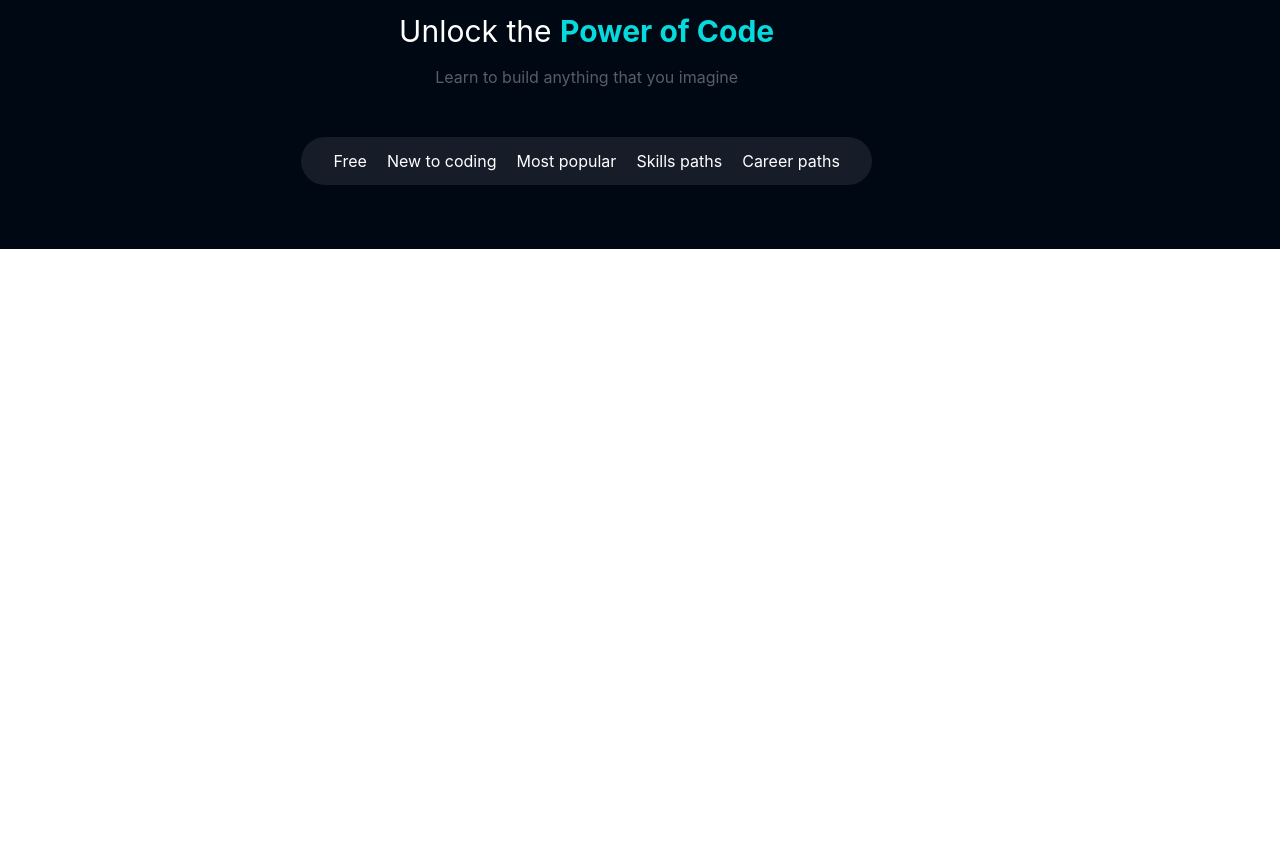
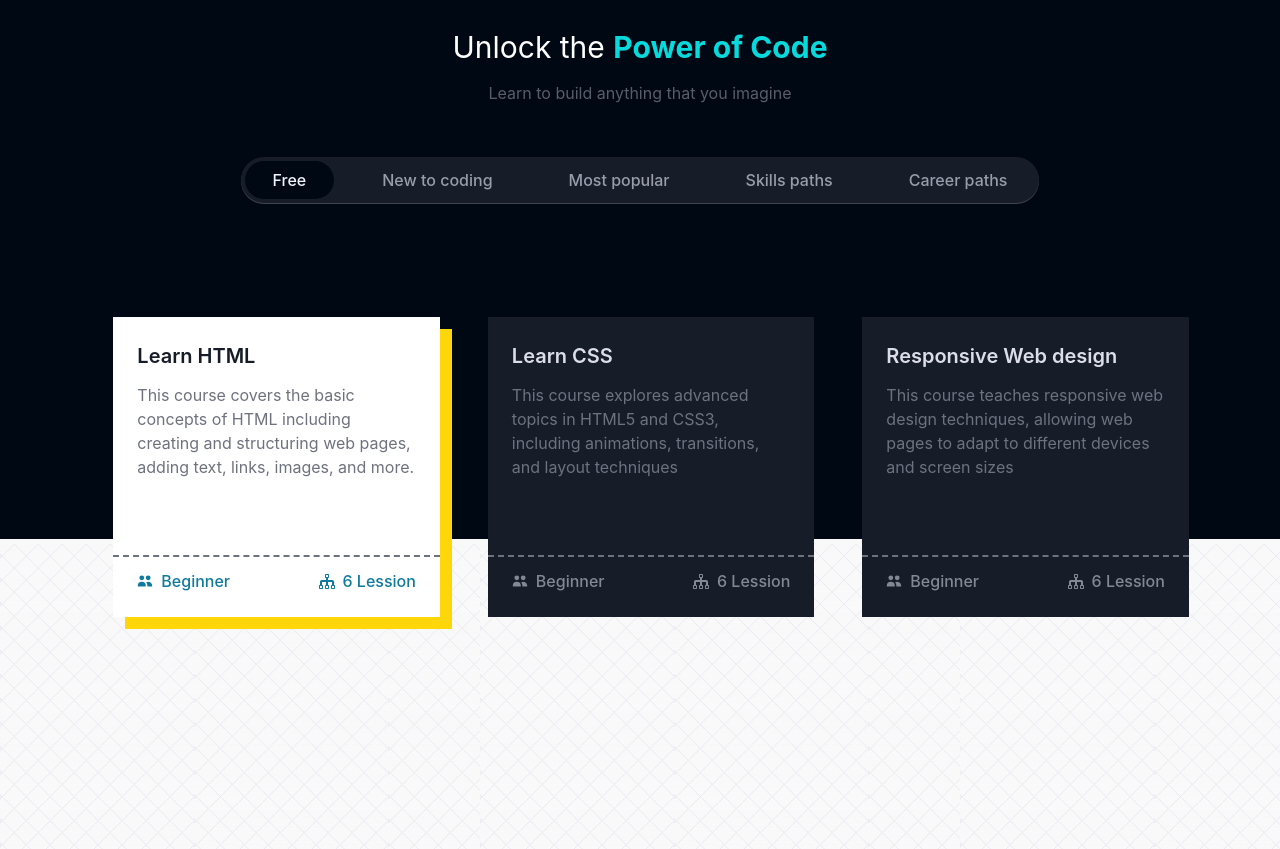
Before and after one commit to TheRitikDubey/StudyNotionEdtech, a React (Create React App) app in the folder client/: page / in a window 1280 px wide. Shown: the part 1560-2409 px from the top of the page. Before the commit the page ends 1809 px from the top, so only its background shows below. Built offline with nearby package versions, Linux system fonts and the light colour scheme.

Commit message:
Added tab section testing

```diff
--- a/client/src/App.css
+++ b/client/src/App.css
@@ -6,3 +6,6 @@
 html, body {
     overflow-x: hidden;
 }
+.homepage_bg {
+    background: url("../src/assets/Images/bghome.svg");
+}
--- /dev/null
+++ b/client/src/components/core/HomePage/CourseCard.jsx
@@ -0,0 +1,50 @@
+import React from "react";
+
+// Importing React Icons
+import { HiUsers } from "react-icons/hi";
+import { ImTree } from "react-icons/im";
+
+const CourseCard = ({cardData, currentCard, setCurrentCard}) => {
+  return (
+    <div
+      className={`w-[760px] lg:w-[70%] ${
+        currentCard === cardData?.heading
+          ? "bg-white shadow-[12px_12px_0_0] shadow-yellow-50"
+          : "bg-richblack-800"
+      }  text-richblack-25 h-[300px] box-border cursor-pointer`}
+      onClick={() => setCurrentCard(cardData?.heading)}
+    >
+      <div className="border-b-[2px] border-richblack-400 border-dashed h-[80%] p-6 flex flex-col gap-3">
+        <div
+          className={` ${
+            currentCard === cardData?.heading && "text-richblack-800"
+          } font-semibold text-[20px]`}
+        >
+          {cardData?.heading}
+        </div>
+
+        <div className="text-richblack-400">{cardData?.description}</div>
+      </div>
+
+      <div
+        className={`flex justify-between ${
+          currentCard === cardData?.heading ? "text-blue-300" : "text-richblack-300"
+        } px-6 py-3 font-medium`}
+      >
+        {/* Level */}
+        <div className="flex items-center gap-2 text-[16px]">
+          <HiUsers />
+          <p>{cardData?.level}</p>
+        </div>
+
+        {/* Flow Chart */}
+        <div className="flex items-center gap-2 text-[16px]">
+          <ImTree />
+          <p>{cardData?.lessionNumber} Lession</p>
+        </div>
+      </div>
+    </div>
+  );
+};
+
+export default CourseCard;
--- a/client/src/components/core/HomePage/ExploreCatalog.jsx
+++ b/client/src/components/core/HomePage/ExploreCatalog.jsx
@@ -1,7 +1,21 @@
-import React from "react";
+import React, { useState } from "react";
 import { HomePageExplore } from "../../../data/homepage-explore";
 import HighlightedText from "./HighlightedText";
+import CourseCard from "./CourseCard";
 function ExploreCatalog() {
+  const [currentTab, setCurrentTab] = useState(HomePageExplore[0].tag);
+  const [courses, setCourses] = useState(HomePageExplore[0].courses);
+  const [currentCard, setCurrentCard] = useState(
+    HomePageExplore[0].courses[0].heading
+  );
+
+  const setMyCards = (value) => {
+    console.log("Entering the dam",value);
+    setCurrentTab(value);
+    const result = HomePageExplore.filter((course) => course.tag === value);
+    setCourses(result[0].courses);
+    setCurrentCard(result[0].courses[0].heading);
+  };
   return (
     <div className="p-4 flex flex-col gap-8">
       <div className="flex flex-col gap-4 justify-center items-center">
@@ -12,16 +26,33 @@ function ExploreCatalog() {
           Learn to build anything that you imagine
         </div>
       </div>
-      <div className="rounded-full my-4 p-3 text-[16px] w-[50%] flex justify-evenly mx-auto bg bg-richblack-800">
-        {HomePageExplore.map((value, index) => {
+      {/* Tabs Section */}
+      <div className="hidden lg:flex gap-5 mt-5 mx-auto w-max bg-richblack-800 text-richblack-200 p-1 rounded-full font-medium drop-shadow-[0_1.5px_rgba(255,255,255,0.25)]">
+        {HomePageExplore.map((ele, index) => {
           return (
-            <>
-              <div className="cursor-pointer">{value.tag}</div>
-            </>
+            <div
+              className={` text-[16px] flex flex-row items-center gap-2 ${
+                currentTab === ele.tag
+                  ? "bg-richblack-900 text-richblack-5 font-medium"
+                  : "text-richblack-200"
+              } px-7 py-[7px] rounded-full transition-all duration-200 cursor-pointer hover:bg-richblack-900 hover:text-richblack-5`}
+              key={index}
+              onClick={() => setMyCards(ele.tag)}
+            >
+
+              {ele.tag}
+            </div>
           );
         })}
       </div>
-      <div></div>
+      <div className="hidden lg:block lg:h-[18rem] "></div>
+      <div className="flex absolute mt-[18rem] flex-col lg:flex-row gap-12 lg:ml-11 w-11/12">
+        {courses.map((value, index) => {
+          return (
+                <CourseCard cardData={value} currentCard={currentCard} setCurrentCard={setCurrentCard}  />
+          );
+        })}
+      </div>
     </div>
   );
 }
--- a/client/src/pages/HomePage.jsx
+++ b/client/src/pages/HomePage.jsx
@@ -7,9 +7,10 @@ import bannerMp4 from "../assets/Images/banner.mp4";
 import CodeBlock from "../components/core/HomePage/CodeBlock";
 import ExploreCatalog from "../components/core/HomePage/ExploreCatalog";
 import "./Pages.css";
+import "../App.css"
 function HomePage() {
   return (
-    <div className="text-white mt-16 w-11/12">
+    <div className="text-white mt-16 mx-auto">
       {/* Section 1 */}
 
       <div className="flex flex-col relative mx-auto w-11/12 items-center max-w-maxContent  justify-between">
@@ -130,8 +131,15 @@ function HomePage() {
       </div>
 
        {/*Course Card section  */}
-      <div>
+      <div className="w-11/12 mx-auto mt-[6rem] relative">
           <ExploreCatalog/>
+      </div>
+
+      {/* Get the skills you need for a job */}
+      <div className=" bg-pure-greys-5 text-richblack-700">
+          <div className="homepage_bg w-full h-[310px]">
+
+          </div>
       </div>
     </div>
   );
```
